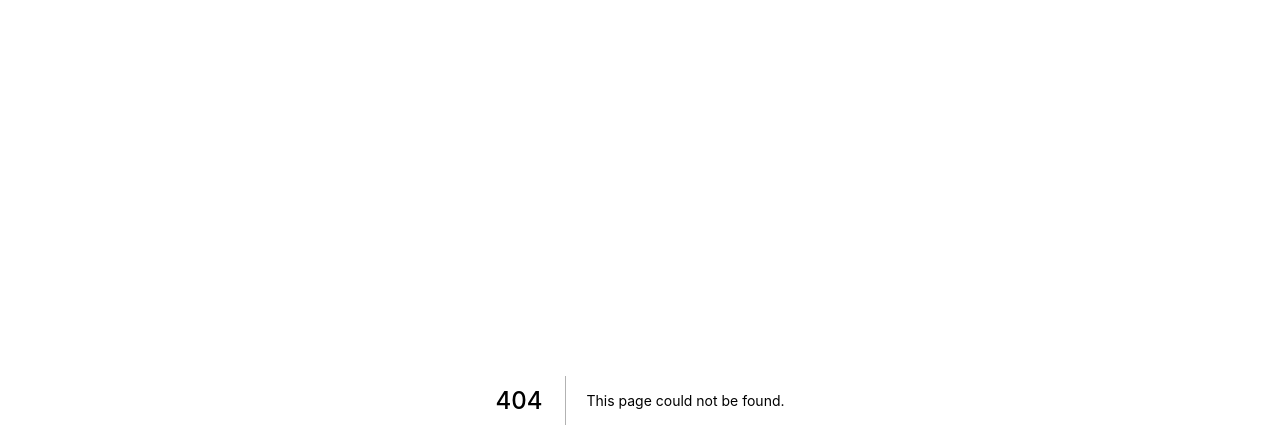
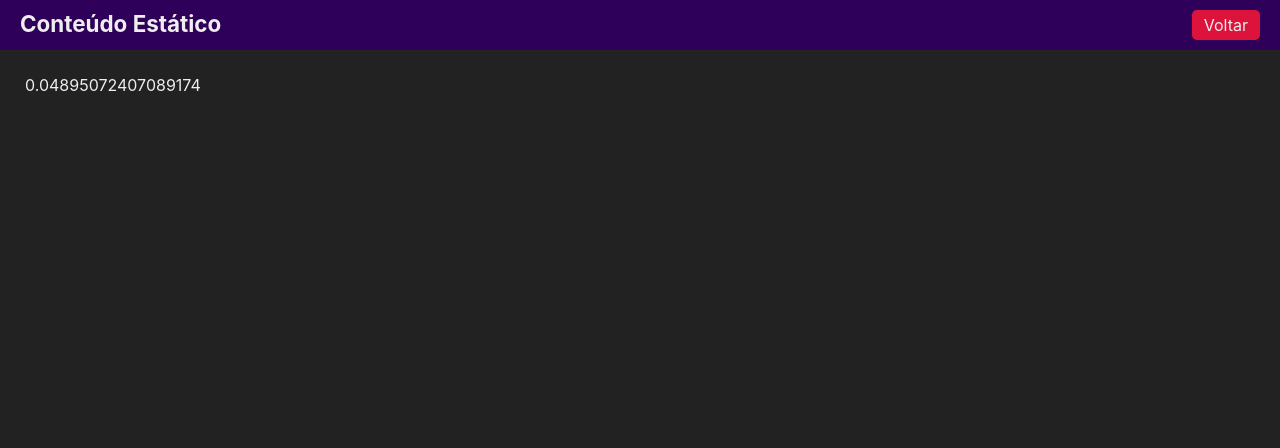
Before and after one commit to P4ul1t0s/fundamentos-next, a Next.js app: page /estatico in a window 1280 px wide. Before the commit this address had no page. Shown: the top 448 px of the page. Built offline with nearby package versions, Linux system fonts and the light colour scheme.

Commit message:
Pré-Renderização

```diff
--- /dev/null
+++ b/src/pages/estatico.jsx
@@ -0,0 +1,15 @@
+import Layout from '../components/Layout'
+
+export async function getStaticProps(){
+    return{
+        props: {numero: Math.random()}
+    }
+}
+
+export default function Estatico(props){
+    return(
+        <Layout titulo="Conteúdo Estático">
+            <div>{props.numero}</div>
+        </Layout>
+    )
+}
--- a/src/pages/index.jsx
+++ b/src/pages/index.jsx
@@ -20,6 +20,7 @@ export default function Inicio(){
                 <Navegador texto="Navegação #02" destino="cliente/sp-2/321" cor="blue"/>
                 <Navegador texto="Componente com Estado" destino="estado" cor="pink"/>
                 <Navegador texto="Integração com API #01" destino="integracao_1" cor="orange"/>
+                <Navegador texto="Conteúdo Estático" destino="estatico" cor="purple"/>
             </div>
         </main>
     )
```
